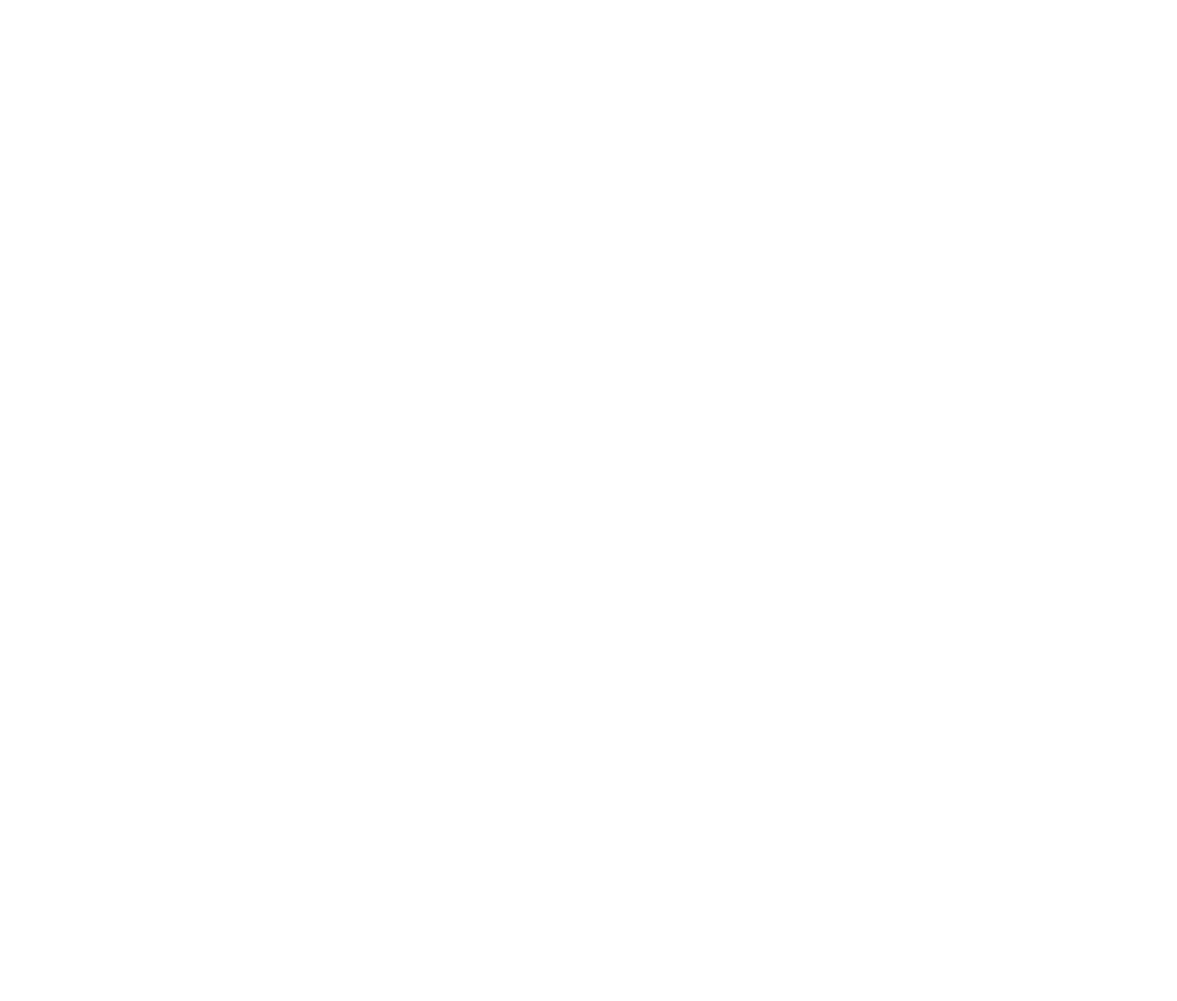
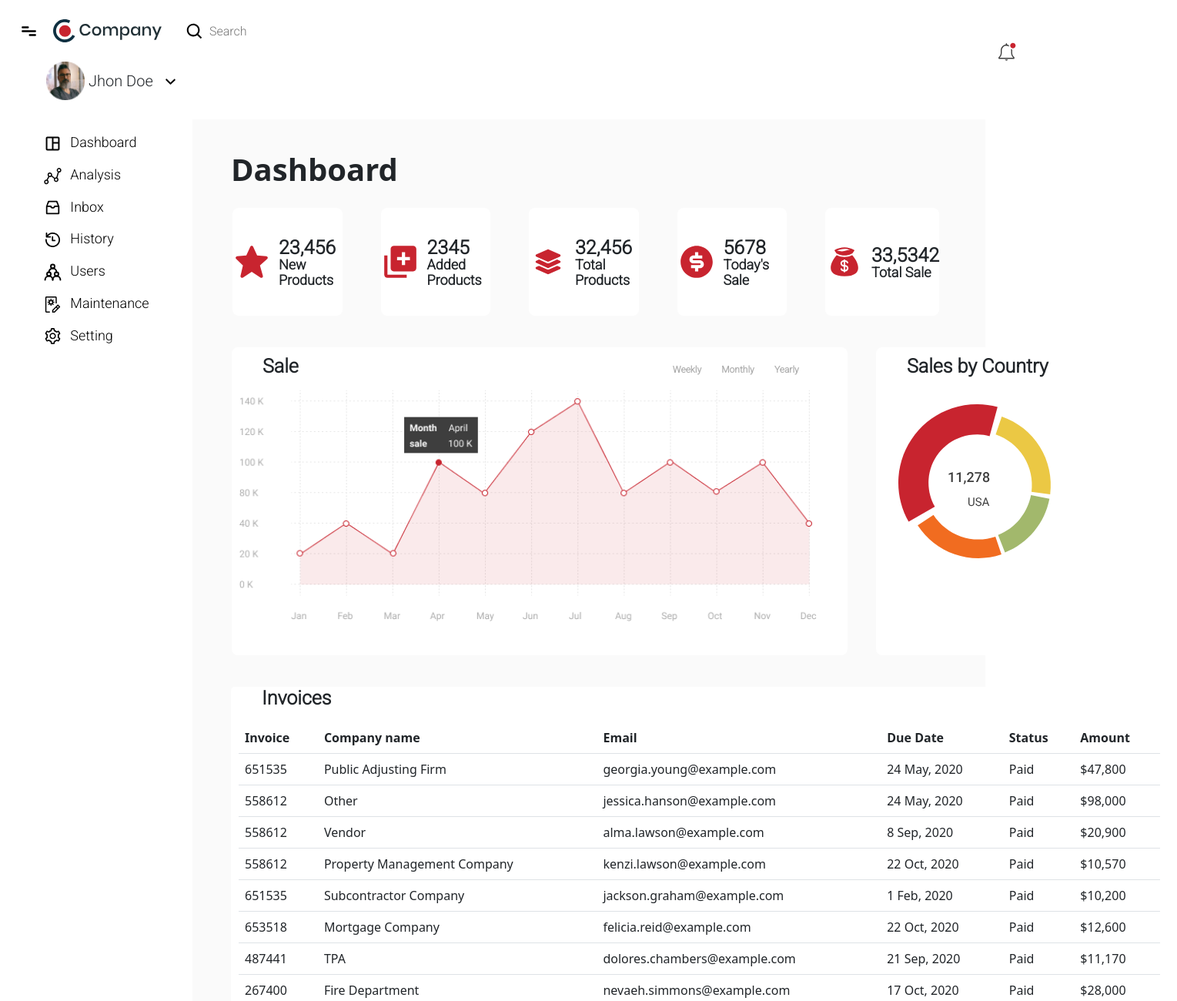
Before and after one commit to nevil217/Nevil_Assignment, a plain HTML site: page HTML Training Assignment/dashboard.html in a window 1280 px wide. Shown: the top 1300 px of the page at 77% size, 1529 px wide, since content can reach past the window. Before the commit the page ends 800 px from the top, so only its background shows below. Drawn offline with Linux system fonts and the light colour scheme.

Commit message:
Add files via upload

```diff
--- a/HTML Training Assignment/css/style.css
+++ b/HTML Training Assignment/css/style.css
@@ -1,3 +1,5 @@
+@import url('https://fonts.googleapis.com/css2?family=Roboto:ital,wght@0,300;1,300&display=swap');
+
 .body1{
     margin-top:120px;
     align-items:center;
@@ -17,9 +19,12 @@
     margin-bottom:15px;
 }
 .discription {
-    font: normal normal 300 40px/47px Roboto;
+    font-family: 'Roboto', sans-serif;
+    font-weight: normal normal 300;
+    line-height:47px;
+    font-size: 40px;
     color: #3E3E3E;
-    margin-bottom:45px;
+    margin-bottom: 45px;
 }
 input[type=text] {
     width: 429px;
@@ -27,9 +32,12 @@ input[type=text] {
     background: #FFFFFF 0% 0% no-repeat padding-box;
     border: 1px solid #ADADAD;
     border-radius: 5px;
-    font: normal normal normal 15px/20px Roboto;
+    font-family: 'Roboto', sans-serif;
+    font-weight:normal normal normal;
+    font-size:15px;
+    line-height:20px;
     color: #ADADAD;
-    margin-bottom:15px;
+    margin-bottom: 15px;
 }
 input[type=password] {
     width: 429px;
@@ -37,29 +45,41 @@ input[type=password] {
     background: #FFFFFF 0% 0% no-repeat padding-box;
     border: 1px solid #ADADAD;
     border-radius: 5px;
-    font: normal normal normal 15px/20px Roboto;
+    font-family: 'Roboto', sans-serif;
+    font-weight: normal normal normal;
+    font-size: 15px;
+    line-height: 20px;
     color: #ADADAD;
     margin-bottom: 25px;
 }
 input[type=submit] {
-
     width: 138px;
     height: 45px;
     background: #C8242F 0% 0% no-repeat padding-box;
     border-radius: 23px;
     text-align: center;
+    font-family: 'Roboto', sans-serif;
+    font-weight: normal normal 500;
+    font-size: 18px;
+    line-height: 24px;
     color: #FFFFFF;
     border-style: none;
 }
 .forgotpass {
-    font: normal normal normal 15px/20px Roboto;
+    font-family: 'Roboto', sans-serif;
+    font-weight: normal normal normal;
+    font-size: 15px;
+    line-height: 20px;
     color: #ADADAD;
     text-decoration: none;
     margin-left: 185px;
     margin-top: 15px;
 }
 .registertext {
-    font: normal normal normal 15px/20px Roboto;
+    font-family: 'Roboto', sans-serif;
+    font-weight: normal normal normal;
+    font-size: 15px;
+    line-height: 20px;
     color: #ADADAD;
-    margin-top:15px;
+    margin-top: 15px;
 }
--- /dev/null
+++ b/HTML Training Assignment/css/style2.css
@@ -0,0 +1,142 @@
+@import url('https://fonts.googleapis.com/css2?family=Roboto:ital,wght@0,300;1,300&display=swap');
+header {
+    padding:25px;
+}
+.icnmenu {
+    margin-right:15px;
+    width: 25px;
+    height: 25px;
+}
+.icnlogo {
+    margin-right:25px;
+    width: 150px;
+    height: 30px;
+
+}
+.icnsearch {
+    margin-right:5px;
+    width: 25px;
+    height: 25px;
+}
+.txtsearch {
+    width:80px;
+    font-size: 16px;
+    font-family: 'Roboto', sans-serif;
+    font-weight: normal normal normal;
+    line-height:21px;
+    border-style:none;
+}
+.icnnotification{
+    margin-left:1270px;
+    width:25px;
+    height:25px;
+}
+.imgprofile{
+    margin-left:35px;
+    margin-right:5px;
+    width:50px;
+    height:50px;
+}
+.proname {
+    font-size: 20px;
+    font-family: 'Roboto', sans-serif;
+    font-weight: normal normal normal;
+    line-height: 21px;
+}
+.icndown {
+    margin-left: 10px;
+    width: 25px;
+    height: 25px;
+}
+nav {
+    float: left;
+    width: 250px;
+    height: 1500px;
+    background: #FFFFFF 0% 0% no-repeat padding-box;
+    padding-top: 10px
+}
+ul{
+    margin:10px;
+    list-style-type:none;
+}
+.icnsidebar{
+    width:25px;
+    height:25px;
+    margin-right:10px;
+}
+.txtsidebar {
+    text-decoration: none;
+    color: black;
+    font-size: 18px;
+    font-family: 'Roboto', sans-serif;
+    font-weight: normal normal normal;
+    line-height: 21px;
+}
+.nav-link:hover {
+    background: #FFF3F4 0% 0% no-repeat padding-box;
+    color: #C8242F;
+}
+.imgdash{
+    float:left;
+    width:50px;
+    height:50px;
+    margin-right:10px;
+}
+.headd {
+    margin-top:20px;
+    float:left;
+    font-size: 25px;
+    font-family: 'Roboto', sans-serif;
+    font-weight:bolder;
+    line-height: 20px;
+}
+.subheadd {
+    font-size: 18px;
+    font-family: 'Roboto', sans-serif;
+    font-weight: 600;
+    line-height: 15px;
+}
+.dashitems {
+    display: inline;
+    width: 220px;
+    height: 120px;
+    background: #FFFFFF;
+    align-items:center;
+}
+#ulitems {
+    display: inline;
+    width: 240px;
+    height: 140px;
+    background: #FFFFFF;
+    border-radius:8px;
+    margin-right:50px;
+}
+.imggraph{
+    width:750px;
+    height:300px;
+}
+.sale {
+    padding:10px;
+    width: 800px;
+    height: 400px;
+    background: #FFFFFF 0% 0% no-repeat padding-box;
+    border-radius: 8px;
+}
+.salesctry {
+    padding:10px;
+    width: 390px;
+    height: 400px;
+    background: #FFFFFF 0% 0% no-repeat padding-box;
+    border-radius: 8px;
+    margin-left:35px;
+}
+.invoices {
+    padding-left:10px;
+    padding-right:10px;
+    margin-left: 50px;
+    margin-top:40px;
+    width: 1217px;
+    height: 500px;
+    background: #FFFFFF 0% 0% no-repeat padding-box;
+    border-radius: 5px;
+}
--- a/HTML Training Assignment/dashboard.html
+++ b/HTML Training Assignment/dashboard.html
@@ -0,0 +1,172 @@
+<!DOCTYPE html>
+<html>
+<head>
+    <title>Dashboard</title>
+    <meta content="text/html; charset=utf-8">
+    <link href="css/style2.css" rel="stylesheet" type="text/css">
+    <link href="css/bootstrap.min.css" rel="stylesheet" type="text/css">
+    <script href="js/bootstrap.bundle.min.js"></script>
+</head>
+<body>
+    <div class="body">
+        <header class="d-flex flex-wrap justify-content align-items-center">
+            <img src="images/menu-bar.svg" class="icnmenu" />
+            <img src="images/header-logo.svg" class="icnlogo" />
+            <img src="images/search-icon.svg" class="icnsearch" />
+            <input type="text" placeholder="Search" class="txtsearch" />
+            <img src="images/notification-icon.svg" class="icnnotification" />
+            <img src="images/profile.png" class="imgprofile"/><span class="proname">Jhon Doe</span>
+            <img src="images/downward-arrow.svg" class="icndown"/>
+        </header>
+        <section>
+            <nav class="d-flex justify-content-center">
+                <ul class="nav flex-column">
+                    <li class="nav-link"><a href="#" class="txtsidebar"><img src="images/dashboard-default.svg" class="icnsidebar" />Dashboard</a></li>
+                    <li class="nav-link"><a href="#" class="txtsidebar"><img src="images/graph-default.svg" class="icnsidebar" />Analysis</a></li>
+                    <li class="nav-link"><a href="#" class="txtsidebar"><img src="images/inbox-default.svg" class="icnsidebar" />Inbox</a></li>
+                    <li class="nav-link"><a href="#" class="txtsidebar"><img src="images/clock-default.svg" class="icnsidebar" />History</a></li>
+                    <li class="nav-link"><a href="#" class="txtsidebar"><img src="images/user-default.svg" class="icnsidebar" />Users</a></li>
+                    <li class="nav-link"><a href="#" class="txtsidebar"><img src="images/maintenance-default.svg" class="icnsidebar" />Maintenance</a></li>
+                    <li class="nav-link"><a href="#" class="txtsidebar"><img src="images/setting-default.svg" class="icnsidebar" />Setting</a></li>
+                </ul>
+            </nav>
+
+            <article style="background: #FAFAFA;padding-left:250px;padding-bottom:50px">
+                <div>
+                    <p style="margin-left:50px;font-size:40px; line-height:40px; font-weight:bolder;padding-top:45px;">Dashboard</p>
+                    <ul class="d-flex justify-content" style="margin-left:20px;margin-top:30px">
+                        <li id="ulitems" class="d-flex justify-content-center align-items-center">
+                            <img src="images/star.svg" class="imgdash" />
+                            <p class="headd">23,456<br /><span class="subheadd">New Products</span></p>
+                        </li>
+                        <li id="ulitems" class="d-flex justify-content-center align-items-center">
+                            <img src="images/new-product.svg" class="imgdash" />
+                            <p class="headd">2345<br /><span class="subheadd">Added Products</span></p>
+                        </li>
+                        <li id="ulitems" class="d-flex justify-content-center align-items-center">
+                            <img src="images/total-product.svg" class="imgdash" />
+                            <p class="headd">32,456<br /><span class="subheadd">Total Products</span></p>
+                        </li>
+                        <li id="ulitems" class="d-flex justify-content-center align-items-center">
+                            <img src="images/dollar-filled.svg" class="imgdash" />
+                            <p class="headd">5678<br /><span class="subheadd">Today's Sale</span></p>
+                        </li>
+                        <li id="ulitems" class="d-flex justify-content-center align-items-center">
+                            <img src="images/money-bag.svg" class="imgdash" />
+                            <p class="headd">33,5342<br /><span class="subheadd">Total Sale</span></p>
+                        </li>
+                    </ul>
+                </div><br />
+
+                <table style="margin-left:50px">
+                    <tr>
+                        <td>
+                            <div class="sale">
+                                <p style="margin-left:30px;font-size: 25px; font-family: 'Roboto', sans-serif; font-weight: bolder; line-height: 30px;">
+                                    Sale
+                                    <a href="#" style="margin-left:480px;text-decoration: none; color: #ADADAD; font-size: 12px; font-family: 'Roboto', sans-serif; font-weight: normal normal normal; line-height: 16px; ">Weekly</a>
+                                    <a href="#" style="margin-left:20px;text-decoration: none; color: #ADADAD; font-size: 12px; font-family: 'Roboto', sans-serif; font-weight: normal normal normal; line-height: 16px;">Monthly</a>
+                                    <a href="#" style="margin-left:20px;text-decoration: none; color: #ADADAD; font-size: 12px; font-family: 'Roboto', sans-serif; font-weight: normal normal normal; line-height: 16px;">Yearly</a>
+                                </p>
+                                <img class="imggraph" src="images/data-graph.png" />
+                            </div>
+                        </td>
+                        <td>
+                            <div class="salesctry">
+                                <p style="margin-left:30px;font-size: 25px; font-family: 'Roboto', sans-serif; font-weight: bolder; line-height: 30px;">Sales by Country</p>
+                                <img src="images/pie-chart.svg" />
+                            </div>
+                        </td>
+                    </tr>
+                </table>
+
+                <div class="invoices">
+                <p style="margin-left: 30px;font-size: 25px; font-family: 'Roboto', sans-serif; font-weight: bolder; line-height: 30px;">Invoices</p>
+                <table class="table">
+                    <tr>
+                        <th scope="col">Invoice</th>
+                        <th scope="col">Company name</th>
+                        <th scope="col">Email</th>
+                        <th scope="col">Due Date</th>
+                        <th scope="col">Status</th>
+                        <th scope="col">Amount</th>
+                    </tr>
+                    <tr>
+                        <td scope="row">651535</td>
+                        <td>Public Adjusting Firm</td>
+                        <td>georgia.young@example.com</td>
+                        <td>24 May, 2020</td>
+                        <td>Paid</td>
+                        <td>$47,800</td>
+                    </tr>
+                    <tr>
+                        <td scope="row">558612</td>
+                        <td>Other</td>
+                        <td>jessica.hanson@example.com</td>
+                        <td>24 May, 2020</td>
+                        <td>Paid</td>
+                        <td>$98,000</td>
+                    </tr>
+                    <tr>
+                        <td scope="row">558612</td>
+                        <td>Vendor</td>
+                        <td>alma.lawson@example.com</td>
+                        <td>8 Sep, 2020</td>
+                        <td>Paid</td>
+                        <td>$20,900</td>
+                    </tr>
+                    <tr>
+                        <td scope="row">558612</td>
+                        <td>Property Management Company</td>
+                        <td>kenzi.lawson@example.com</td>
+                        <td>22 Oct, 2020</td>
+                        <td>Paid</td>
+                        <td>$10,570</td>
+                    </tr>
+                    <tr>
+                        <td scope="row">651535</td>
+                        <td>Subcontractor Company</td>
+                        <td>jackson.graham@example.com</td>
+                        <td>1 Feb, 2020</td>
+                        <td>Paid</td>
+                        <td>$10,200</td>
+                    </tr>
+                    <tr>
+                        <td scope="row">653518</td>
+                        <td>Mortgage Company</td>
+                        <td>felicia.reid@example.com</td>
+                        <td>22 Oct, 2020</td>
+                        <td>Paid</td>
+                        <td>$12,600</td>
+                    </tr>
+                    <tr>
+                        <td scope="row">487441</td>
+                        <td>TPA</td>
+                        <td>dolores.chambers@example.com</td>
+                        <td>21 Sep, 2020</td>
+                        <td>Paid</td>
+                        <td>$11,170</td>
+                    </tr>
+                    <tr>
+                        <td scope="row">267400</td>
+                        <td>Fire Department</td>
+                        <td>nevaeh.simmons@example.com</td>
+                        <td>17 Oct, 2020</td>
+                        <td>Paid</td>
+                        <td>$28,000</td>
+                    </tr>
+                    <tr>
+                        <td scope="row">449003</td>
+                        <td>Insurance Carrier</td>
+                        <td>curtis.weaver@example.com</td>
+                        <td>21 Sep, 2020</td>
+                        <td>Paid</td>
+                        <td>$10,000</td>
+                    </tr>
+                </table>
+                    </div>
+            </article>
+        </section>
+    </div>
+</body>
+</html>
```
Also changed, not shown: HTML Training Assignment/index.html (+4 -4 lines).
